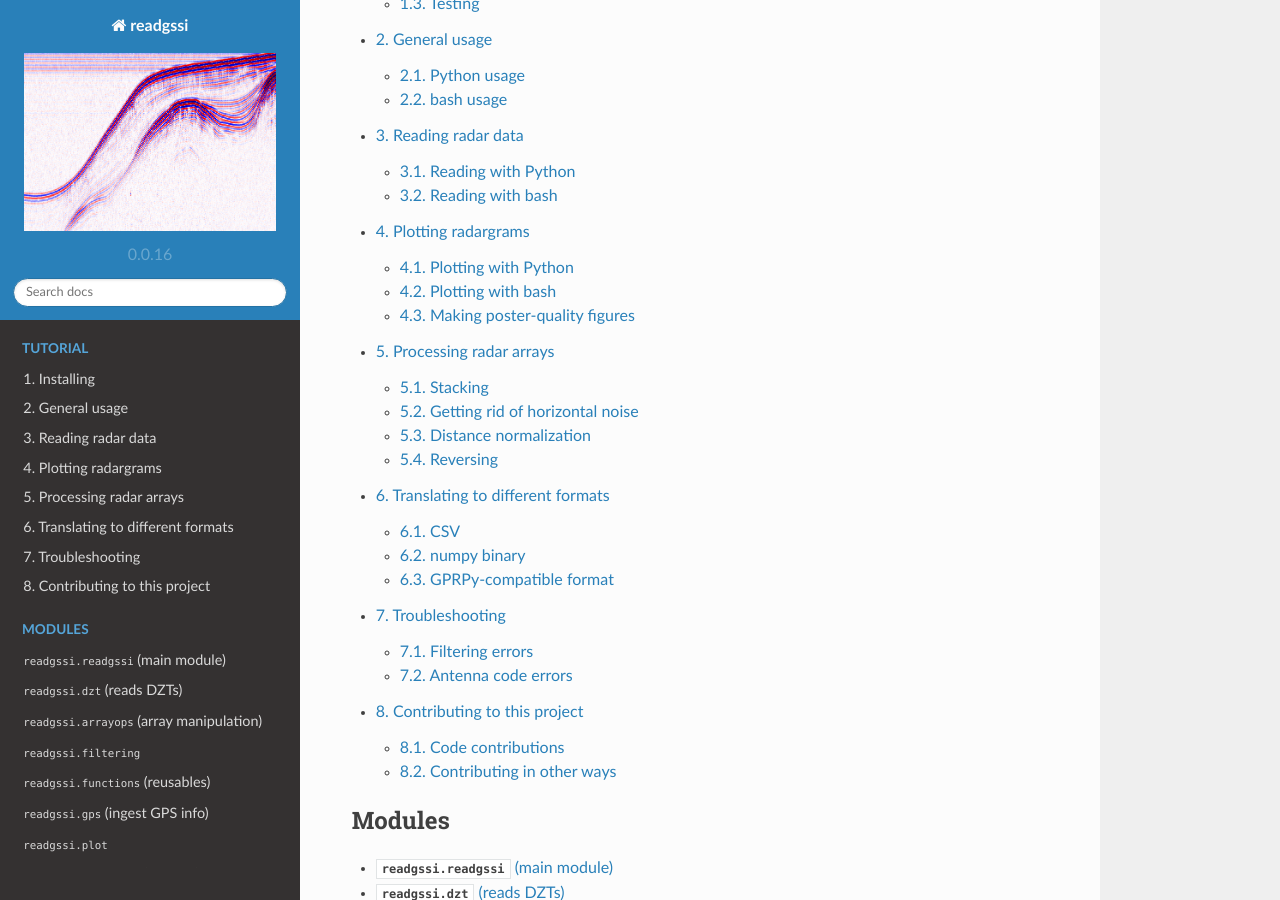
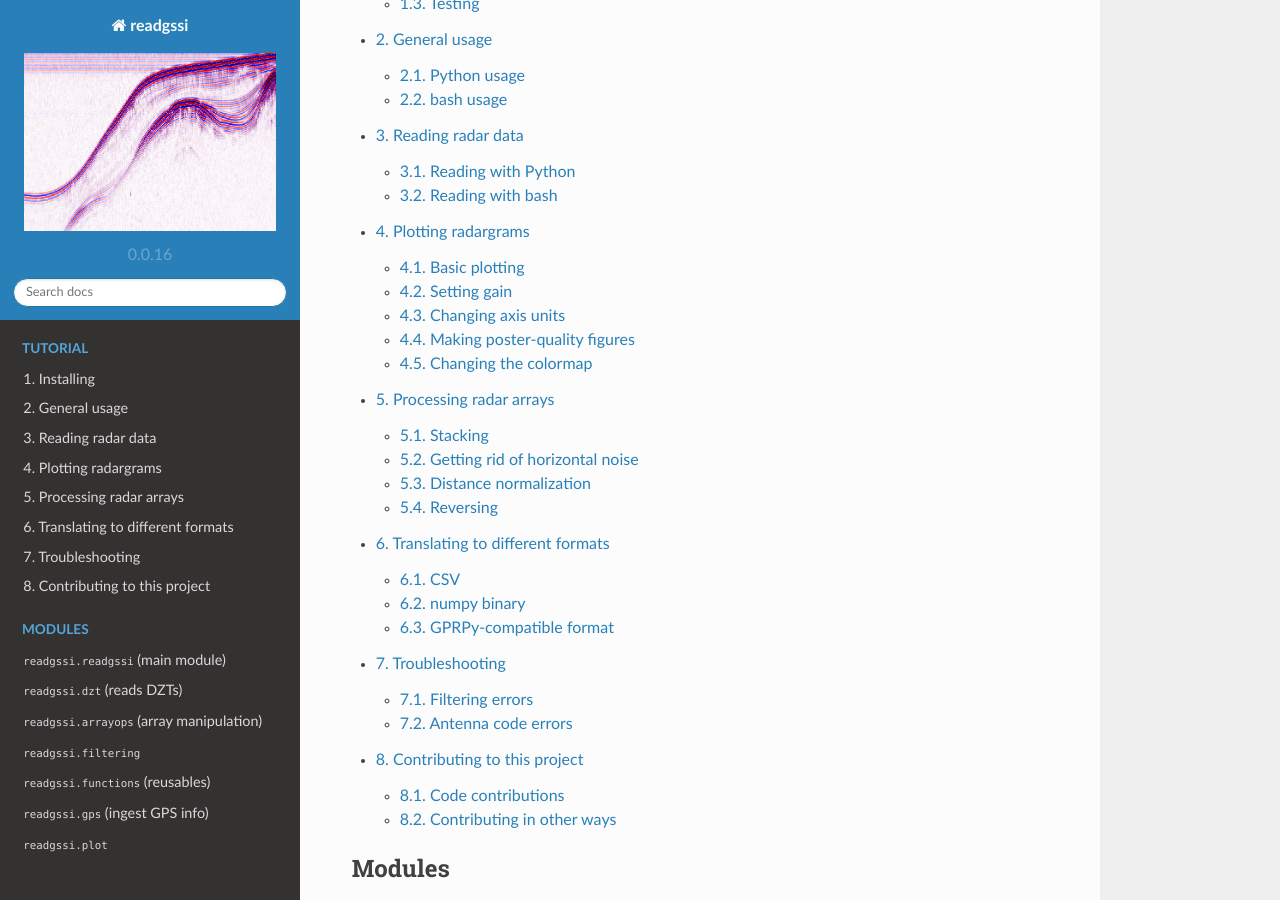
Before and after one commit to iannesbitt/readgssi, a Sphinx documentation site: the page built from docs/index.rst, in a window 1280 px wide and 900 px high, scrolled down 617 px. Built offline with Sphinx 7.4.7 and the Read the Docs theme 2.0.0, drawn with Linux system fonts in a browser that asks for light colours; part of the change alters nothing that is shown.

Commit message:
additions to plotting and processing (#9)

```diff
--- a/docs/plotting.rst
+++ b/docs/plotting.rst
@@ -1,22 +1,25 @@
 Plotting radargrams
 #####################################
 
-* :ref:`Plotting with Python`
-* :ref:`Plotting with bash`
+.. role:: bash(code)
+   :language: bash
+
+Plotting is often essential to data manipulation quality control. Here are some basic examples of plotting and plot rendering methods.
+
+I give examples below, but you will quickly realize that a lot of radar data requires at least a little bit of a touchup before it looks presentable. That's covered in the next section, :doc:`processing`. Note that some of the examples below will jump ahead to use methods covered in that section.
 
 .. note::
     I apologize to metric system users. matplotlib uses inches and dots per inch (DPI) and for consistency's sake I chose to adhere to imperial units for plot size :(
 
-I give a basic plotting example here, but you will quickly realize that a lot of radar data requires at least a little bit of a touchup before it looks presentable. That's covered in the next section, :doc:`processing`.
 
 ===========================
-Plotting with Python
+Basic plotting
 ===========================
 
-Rudimentary plot (python)
---------------------------
+Plotting with Python
+---------------------------
 
-Plotting in Python just means setting :code:`plot=7` or another integer, which represents the vertical size in inches. In this example, we use the :code:`zero=[233]` flag to get rid of the part of the radargram from before the direct wave meets the receiver.
+Plotting in Python just means setting :code:`plot=7` or another integer, which represents the vertical size in inches. In this simple example, we use the :code:`zero=[233]` flag to get rid of the part of the radargram from before the direct wave meets the receiver.
 
 .. code-block:: python
 
@@ -28,54 +31,13 @@ Plotting in Python just means setting :code:`plot=7` or another integer, which r
     :width: 100%
     :alt: That's too wide
 
-Whoops! That's very long and not very helpful on this screen. Let's pretend we've read :doc:`processing` and know how to stack arrays horizontally (see :ref:`Stacking`), and let's also add some gain to this image as well.
-
-Gain (python)
----------------
-
-Gain is added using the :code:`gain=int` setting. Let's set that to 60, since this is a lake profile and radar waves attenuate quickly in water.
-
-.. code-block:: python
-
-    readgssi.readgssi(infile='DZT__001.DZT', outfile='0b.png', frmt=None,
-                      zero=[233], plot=5, stack='auto', gain=60)
-
-.. image:: _static/0b.png
-    :width: 100%
-    :alt: Much better!
-
-Wow, looking much better! Now let's see if we can display depth units on the Z-axis.
+Whoops! That's very long and not very helpful on a standard computer monitor. Let's pretend we've read :doc:`processing` and know how to stack arrays horizontally (see :ref:`Stacking`), and let's also add some gain to this image as well. (Jump to :ref:`Setting gain`)
 
 
-Z axis depth (python)
-----------------------
+Plotting with bash
+---------------------------
 
-To set the z-axis to display water depth, we use two separate flags: :code:`epsr=80` --- which modifies the wave velocity by setting the dielectric to roughly that of water at 20 degrees C --- and :code:`z='m'`, which sets the z-axis to use those units to calculate profile depths. `"m"` stands for `meters`, but you can also specify "meters", "centimeters"/"cm", or "millimeters"/"mm" explicitly.
-
-
-
-.. code-block:: python
-
-    readgssi.readgssi(infile='DZT__001.DZT', outfile='0c.png', frmt=None,
-                      zero=[233], plot=5, stack='auto', gain=60,
-                      epsr=80, z='m')
-
-.. image:: _static/0c.png
-    :width: 100%
-    :alt: With water depth displayed on the Z-axis
-
-Looking good so far, but we will try removing some of that noise in :doc:`processing`.
-
-`Back to top ↑ <#top>`_
-
-===========================
-Plotting with bash
-===========================
-
-Rudimentary plot (bash)
---------------------------
-
-Plotting on the command line is easy. The most basic plotting routine is accessible just by setting the -p flag and specifying a plot height in inches (-p 5). Here, we also use a zero of 233 samples (:code:`-Z 233`).
+Plotting on the command line is easy. The most basic plotting routine is accessible just by setting the -p flag and specifying a plot height in inches (:bash:`-p 5`). Here, we also use a zero of 233 samples (:bash:`-Z 233`).
 
 .. code-block:: bash
 
@@ -85,12 +47,24 @@ Plotting on the command line is easy. The most basic plotting routine is accessi
     :width: 100%
     :alt: That's too wide (bash edition)
 
-Whoops! As you notice in the Python example above, this file is very long, which makes viewing tough on a screen (but may be good for figure creation).
+Whoops! As you notice in the Python example above, this file is very long, which makes viewing tough on a screen (but may be what you want for figure creation).
 
-Gain (bash)
----------------
+`Back to top ↑ <#top>`_
 
-Let's use a function that will condense this very long file horizontally (:code:`-s auto`; called :ref:`Stacking`) in :doc:`processing`, and then plot with increased gain (:code:`-g 60`).
+================================
+Setting gain
+================================
+
+Gain is added using the :code:`gain=int` setting. Let's set that to 60, since this is a lake profile and radar waves attenuate quickly in water. Here, Python and bash examples are given together.
+
+.. note:: The gain parameter can also be set to a float value between 0 and 1 in order to reduce gain.
+
+.. note:: This command sets the stacking parameter to "auto", which is explained in :ref:`Stacking`.
+
+.. code-block:: python
+
+    readgssi.readgssi(infile='DZT__001.DZT', outfile='0b.png', frmt=None,
+                      zero=[233], plot=5, stack='auto', gain=60)
 
 .. code-block:: bash
 
@@ -98,13 +72,26 @@ Let's use a function that will condense this very long file horizontally (:code:
 
 .. image:: _static/0b.png
     :width: 100%
-    :alt: Much better
+    :alt: Much better!
+
+Wow, looking much better! Now let's see if we can display depth units on the Z-axis.
+
+`Back to top ↑ <#top>`_
+
+================================
+Changing axis units
+================================
+
+To set the X-axis to display water depth, we use two separate flags: :code:`epsr=80` or :bash:`-E 80` --- which modifies the wave velocity by setting the dielectric to roughly that of water at 20 degrees C --- and :code:`z='m'` or :bash:`-z m`, which sets the z-axis to use those units to calculate profile depths. `"m"` stands for `meters`, but you can also specify "meters", "centimeters"/"cm", or "millimeters"/"mm" explicitly.
+
+.. warning:: Changing the X-axis units is simple as well, but beware that distance units will not be accurate unless the file is either distance normalized, or was recorded with a survey wheel or DMI and has a proper samples per meter value set. See :ref:`Distance normalization` for more information.
 
 
-Z axis depth (bash)
----------------------
+.. code-block:: python
 
-Now let's say we want to display a water depth z-axis like above. To do that, simply supply :code:`-z m` and :code:`-E 80` (`m` stands for `meters`, but you can also specify meters, centimeters/cm, or millimeters/mm explicitly).
+    readgssi.readgssi(infile='DZT__001.DZT', outfile='0c.png', frmt=None,
+                      zero=[233], plot=5, stack='auto', gain=60,
+                      epsr=80, z='m')
 
 .. code-block:: bash
 
@@ -114,7 +101,7 @@ Now let's say we want to display a water depth z-axis like above. To do that, si
     :width: 100%
     :alt: With water depth displayed on the Z-axis
 
-Let's head to :doc:`processing` to try and remove some of that noise.
+If you would like to learn how to remove the horizontal noise in the water column of this image, head to :ref:`Getting rid of horizontal noise`.
 
 `Back to top ↑ <#top>`_
 
@@ -135,10 +122,40 @@ Let's say you are really enamored with the way that last figure looks, and you n
 
 .. code-block:: bash
 
-     readgssi -i DZT__001.DZT -o 0d.png -Z 233 -p 5 -s auto -g 60 -z m -E 80 -T -D 300
+    readgssi -i DZT__001.DZT -o 0d.png -Z 233 -p 5 -s auto -g 60 -z m -E 80 -T -D 300
 
 .. image:: _static/0d.png
     :width: 100%
     :alt: No plot title and figure-quality DPI
 
 `Back to top ↑ <#top>`_
+
+
+================================
+Changing the colormap
+================================
+
+By default, the colormap is Matplotlib's "gray", which is intended to emulate RADAN's default.
+
+Changing colormaps is as simple as specifying a valid :class:`matplotlib.colors.Colormap` to use. For a list of valid colormaps, see the `Matplotlib documentation <https://matplotlib.org/users/colormaps.html#miscellaneous>`_. A popular alternative is "seismic", a diverging blue-white-red colormap used often in sub-bottom seismic surveying.
+
+.. code-block:: python
+
+    readgssi.readgssi(infile='DZT__001.DZT', outfile='0e.png', frmt=None,
+                      zero=[233], plot=5, stack='auto', gain=60,
+                      epsr=80, z='m', title=False, dpi=300,
+                      colormap='seismic')
+
+.. code-block:: bash
+
+    readgssi -i DZT__001.DZT -o 0e.png -Z 233 -p 5 -s auto -g 60 -z m -E 80 -T -D 300 -c seismic
+
+
+.. image:: _static/0e.png
+    :width: 100%
+    :alt: No plot title and figure-quality DPI
+
+.. versionchanged:: 0.0.16
+    The default colormap was changed to "gray", because of a previously unnoticed polarity switch in the previous default "Greys".
+
+`Back to top ↑ <#top>`_
--- a/docs/processing.rst
+++ b/docs/processing.rst
@@ -1,14 +1,25 @@
 Processing radar arrays
 #####################################
 
-.. todo:: Under construction.
+.. role:: bash(code)
+   :language: bash
+
+.. note:: This section covers some rudimentary (and some more complex) preprocessing methods. Note that these are only a few of the most common methods. If you would like to see another method added here, please `open a github issue <https://github.com/iannesbitt/readgssi/issues/new>`_ and briefly explain the method, preferably including the math involved.
 
 ===========================
 Stacking
 ===========================
 
+Stacking is the process of adding a number of successive neighboring trace columns together, both in order to reduce noise (by cancelling out random variation in neighboring cells) and to condense the X-axis of the radar array. This is very useful in lines with a high number of traces, as it both helps accentuate returns and make the long axis viewable on a reasonable amount of screen space.
+
+The stacking algorithm is available in readgssi by using the :code:`stack=` argument in Python or the :bash:`-s` flag in bash. This program contains two methods of stacking: automatic and manual.
+
 Autostacking
 -------------------
+
+The automatic stacking method checks the ratio of width to height and if it's above 2.5:1, sets the stacking parameter roughly equal to 2.5:1. This can reduce the hassle of trying a number of different stacking values like in RADAN. In Python, this is accessible via the :code:`stack='auto'` argument, while in bash, the flag is :bash:`-f auto`.
+
+The file used in :ref:`Basic plotting` in the previous section shows the full length of the survey line. Below is the result of autostacking that line and turning the gain up (explained in :ref:`Setting gain`).
 
 .. code-block:: python
 
@@ -21,16 +32,18 @@ Autostacking
 
 .. image:: _static/1a.png
     :width: 100%
-    :alt: Autostacking
+    :alt: Autostacking (6 times)
 
 
-Stacking an explicit number of times
---------------------------------------
+Stacking manually
+--------------------------------------------------
+
+Sometimes it is preferable to stack a plot a specific number of times determined by the user. Occasionally, you may want to create plots that are longer (have less stacking) or shorter (have more stacking) than the auto method. The example above is stacked 6 times, here we will stack half that amount (i.e. the X-axis will be longer). In python: :code:`stack=3`; in bash: :bash:`-s 3`.
 
 .. code-block:: python
 
     readgssi.readgssi(infile='DZT__001.DZT', outfile='1b.png', frmt=None,
-                      zero=[233], plot=5, gain=60, stack=5)
+                      zero=[233], plot=5, gain=60, stack=3)
 
 .. code-block:: bash
 
@@ -38,7 +51,9 @@ Stacking an explicit number of times
 
 .. image:: _static/1b.png
     :width: 100%
-    :alt: Stacking an explicit number of times
+    :alt: Manually stacking 3 times
+
+`Back to top ↑ <#top>`_
 
 =================================
 Getting rid of horizontal noise
@@ -129,15 +144,27 @@ It's typically worthwhile to play with combining filters, as often they can have
     :width: 100%
     :alt: Both horizontal and vertical filters
 
+`Back to top ↑ <#top>`_
+
 ===========================
 Distance normalization
 ===========================
+
+If your files are recorded as time-triggered such as in the case of this lake profile, they need to be distance-normalized before they can be rendered with distance on the X-axis. This can only be done if there is proper GPS information in DZG format.
+
+The relevant function is :py:mod:`readgssi.arrayops.distance_normalize`, accessible with :code:`normalize=True` or :bash:`-N`, which calculates the distance traveled between GPS marks and resamples the array to a normalized state, then calculates the new samples per meter value and applies that to the header. The resulting corrected array can be displayed in distance units with :code:`x='m'` or :bash:`-x m`.
+
+.. warning:: Do not use :code:`x='m'` or :bash:`-x m` without either a DMI or distance normalization, as the file header samples per meter value could be very wrong (and in some cases will surely be wrong due to how RADAN handles distance, which has known flaws).
+
+.. note:: Recording GPS information with a GSSI system that does not have GPS input is not recommended. However, GPS marks can be aligned with user marks in GSSI files if the user can record GPS and radar mark information at the same time every set number of meters traveled. GPX (GPS exchange format) files with identical marks to GSSI files can be cross-correlated to DZG by using the `gpx2dzg <https://github.com/iannesbitt/gpx2dzg>`_ software package.
+
+This example distance normalizes and displays the X-axis in meters. Note the change in the beginning of the line, in which the slope appears longer than it really is due to slower survey speed at the start of the line.
 
 .. code-block:: python
 
     readgssi.readgssi(infile='DZT__001.DZT', outfile='2c.png', frmt=None,
                       zero=[233], plot=5, stack='auto', gain=60,
-                      normalize=True)
+                      normalize=True, x='m')
 
 .. code-block:: bash
 
@@ -147,9 +174,13 @@ Distance normalization
     :width: 100%
     :alt: Vertical triangular bandpass
 
+`Back to top ↑ <#top>`_
+
 ===========================
 Reversing
 ===========================
+
+Sometimes it is necessary to reverse the travel direction of a survey line in order to show a comparison with a line that travels in the opposite direction. readgssi will read arrays backwards if :code:`reverse=True` or :bash:`-R` are set, using the :py:func:`readgssi.arrayops.flip` function.
 
 .. code-block:: python
 
```
Also changed, not shown: docs/_static/0a.png, docs/_static/0b.png, docs/_static/0c.png, docs/_static/1a.png, docs/_static/2a.png, 9 other files.
